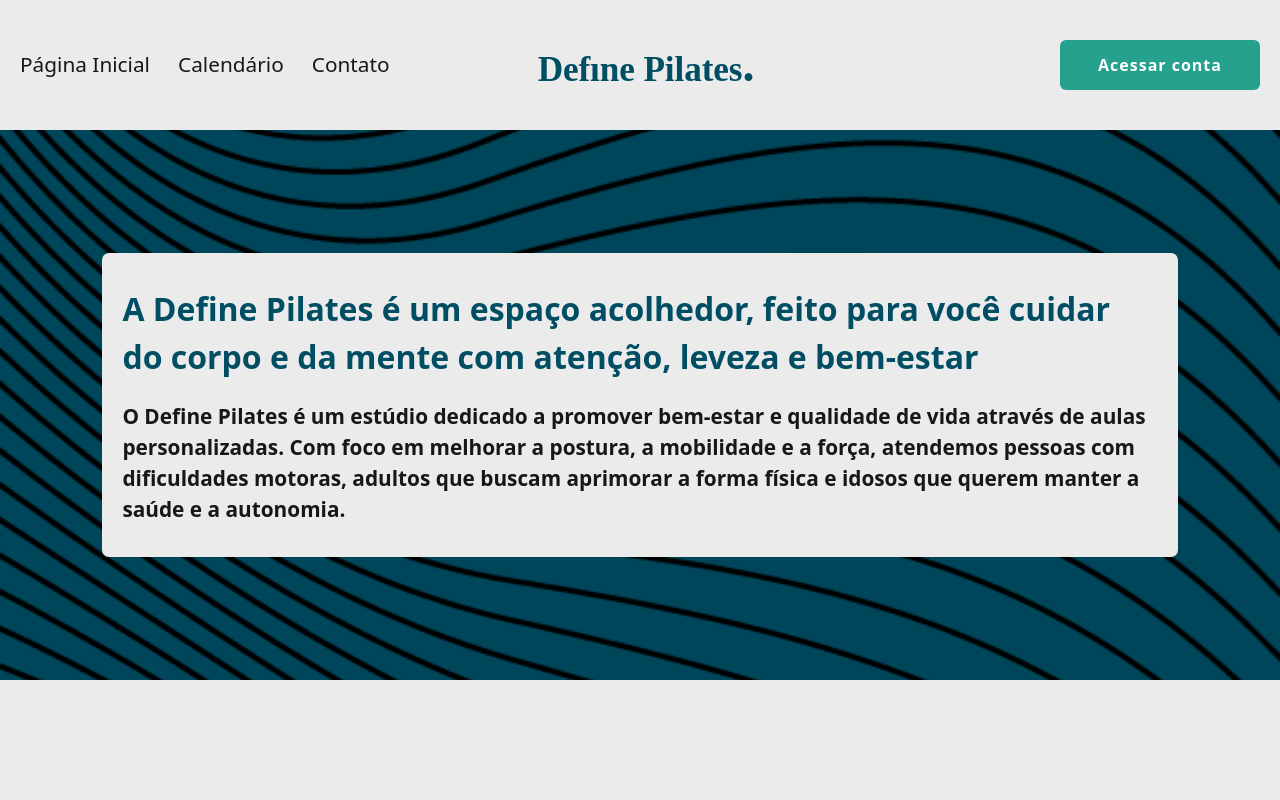
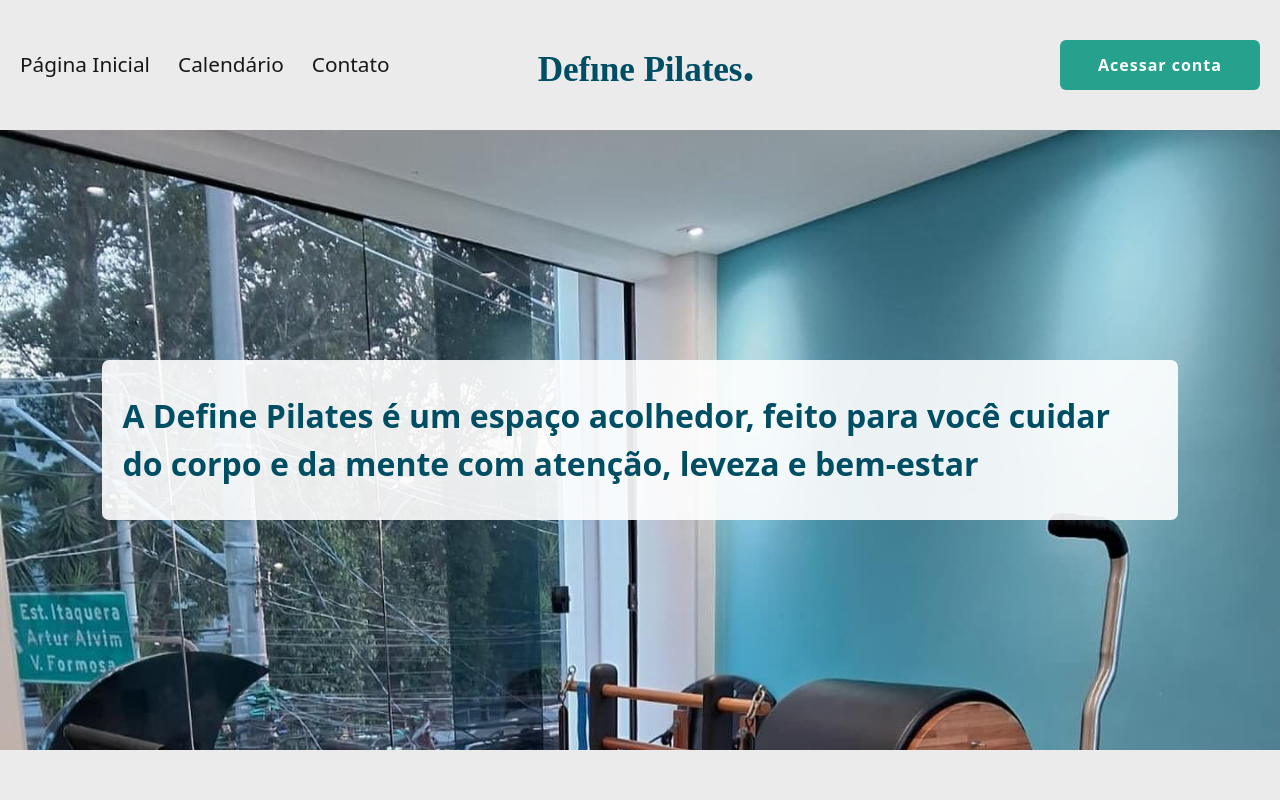
Before and after one commit to LuisTakeo/FATEC-PI-2025-3-SEMESTRE-DEFINE-PILATES, a React (Vite) app in the folder pi-react/: page / in a window 1280 px wide. Shown: the top 800 px of the page. Built offline with nearby package versions, Linux system fonts and the light colour scheme.

Commit message:
Style: Mudança da foto de fundo do primeiro container da home

```diff
--- a/pi-react/src/pages/PaginaInicio/HomeDeslogada/page.tsx
+++ b/pi-react/src/pages/PaginaInicio/HomeDeslogada/page.tsx
@@ -6,26 +6,21 @@ function PaginaInicio(){
 
     return(
         <main className={`${Estilizacoes.container_main} w-full`}>
-            <section className="relative flex flex-row w-full h-[550px] justify-between items-center px-[8%] py-[5%] bg-[var(--destaque)]
-            bg-[url('/estate-planning-78.png')] bg-center bg-cover bg-opacity-8 bg-no-repeat bg-fixed"
-                    >
-                <div className="absolute inset-0 bg-black/10"></div>
-                <div className="relative z-10 bg-[var(--background)] px-5 py-8 rounded-[7px]
-                    flex flex-col justify-center items-center gap-5
-                    w-full h-auto ">
-                    <div>
-                    <h1 className={Estilizacoes.titulo_principal}>
-                        A Define Pilates é um espaço acolhedor, feito para você cuidar do corpo e da mente com atenção, leveza e bem-estar
-                    </h1>
-                    <p className={`${Estilizacoes.titulo_segundario} mt-5`} >
-                        O Define Pilates é um estúdio dedicado a promover bem-estar e qualidade de vida através de aulas personalizadas.
-                        Com foco em melhorar a postura, a mobilidade e a força, atendemos pessoas com dificuldades motoras, adultos
-                        que buscam aprimorar a forma física e idosos que querem manter a saúde e a autonomia.
-                    </p>
-                    </div>
-                </div>
+<section className="relative flex w-full h-[620px] justify-start items-center px-[8%] py-[5%]">
+  {/* Fundo responsivo */}
+  <div
+    className="absolute inset-0 bg-[url('/background.jpg')] bg-center bg-cover
+               sm:bg-[length:150%_auto] md:bg-[length:100%_auto] bg-no-repeat"
+  ></div>
 
-            </section>
+  {/* Conteúdo */}
+  <div className="relative z-10 bg-white/90 px-5 py-8 rounded-[7px]">
+    <h1 className={Estilizacoes.titulo_principal}>
+      A Define Pilates é um espaço acolhedor, feito para você cuidar do corpo e da mente com atenção, leveza e bem-estar
+    </h1>
+  </div>
+</section>
+
 
 
             <section className="text-gray-600 body-font w-full px-[8%]">
```
Also changed, not shown: pi-react/public/background.jpg (added).
